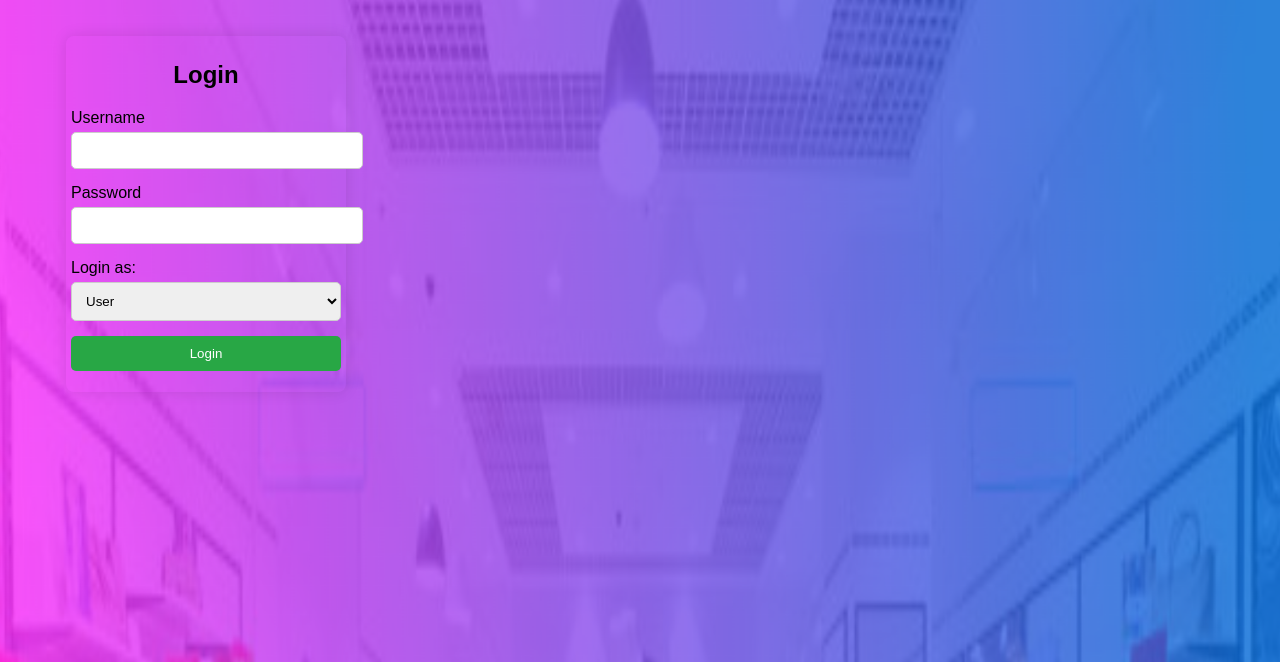
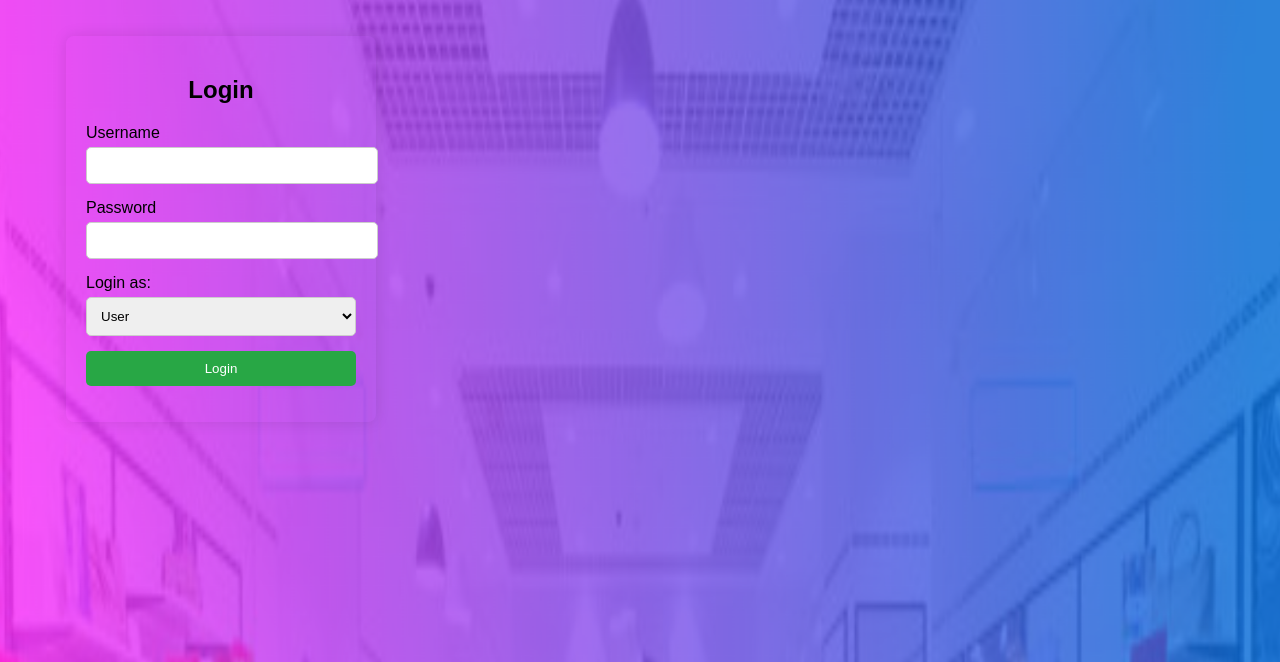
Before and after one commit to qwesi-dizzy-studio/RegDic-Fashion-Fix, a PHP site: page / in a window 1280 px wide. Shown: the part 107-769 px from the top of the page. Run offline with PHP 8.4, Linux system fonts and the light colour scheme.

Commit message:
Update sign-login-style.css

```diff
--- a/sign-login-style.css
+++ b/sign-login-style.css
@@ -10,8 +10,8 @@ body {
 }
 
 .signup-container, .login-container {
-    background-color: white, opacity 70%;
-    padding: 5px;
+    background-color: white, opacity 50%;
+    padding: 20px;
     border-radius: 8px;
     box-shadow: 0 0 15px rgba(0, 0, 0, 0.1);
     width: 270px;
```
